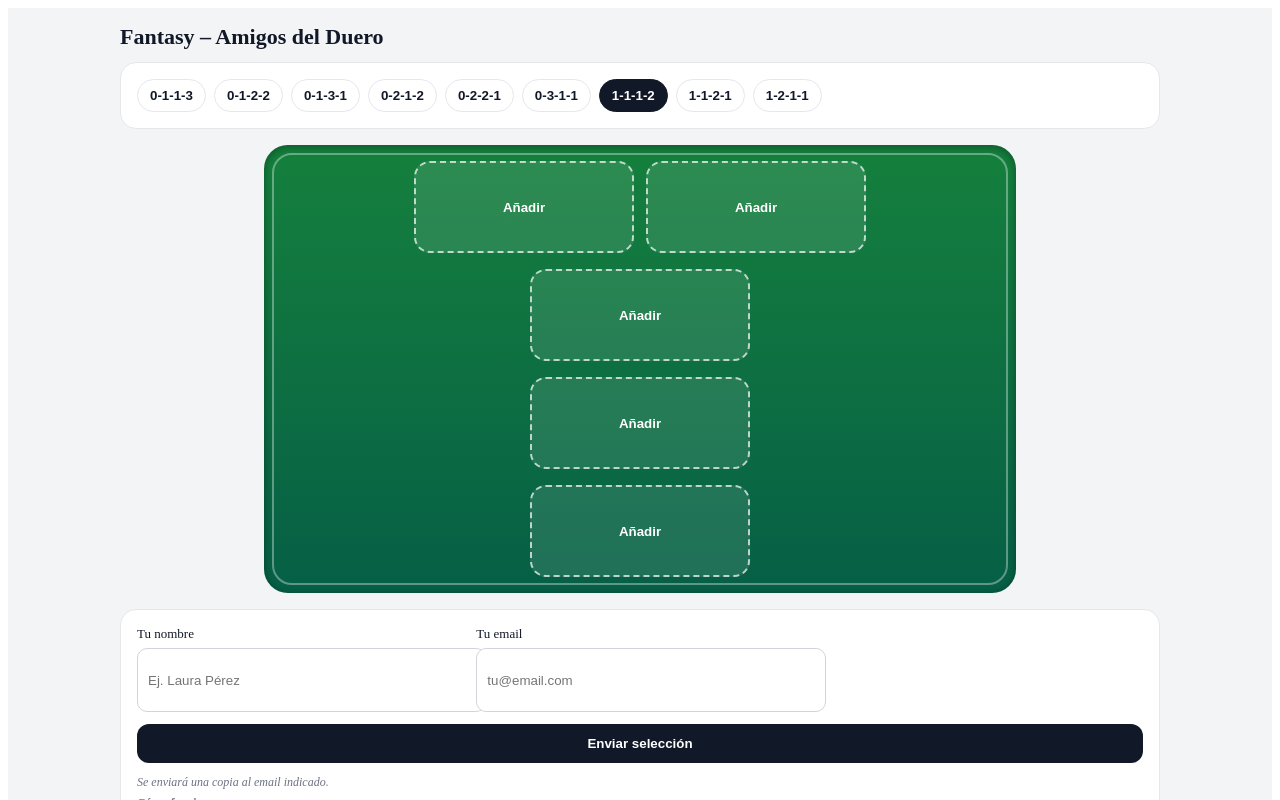
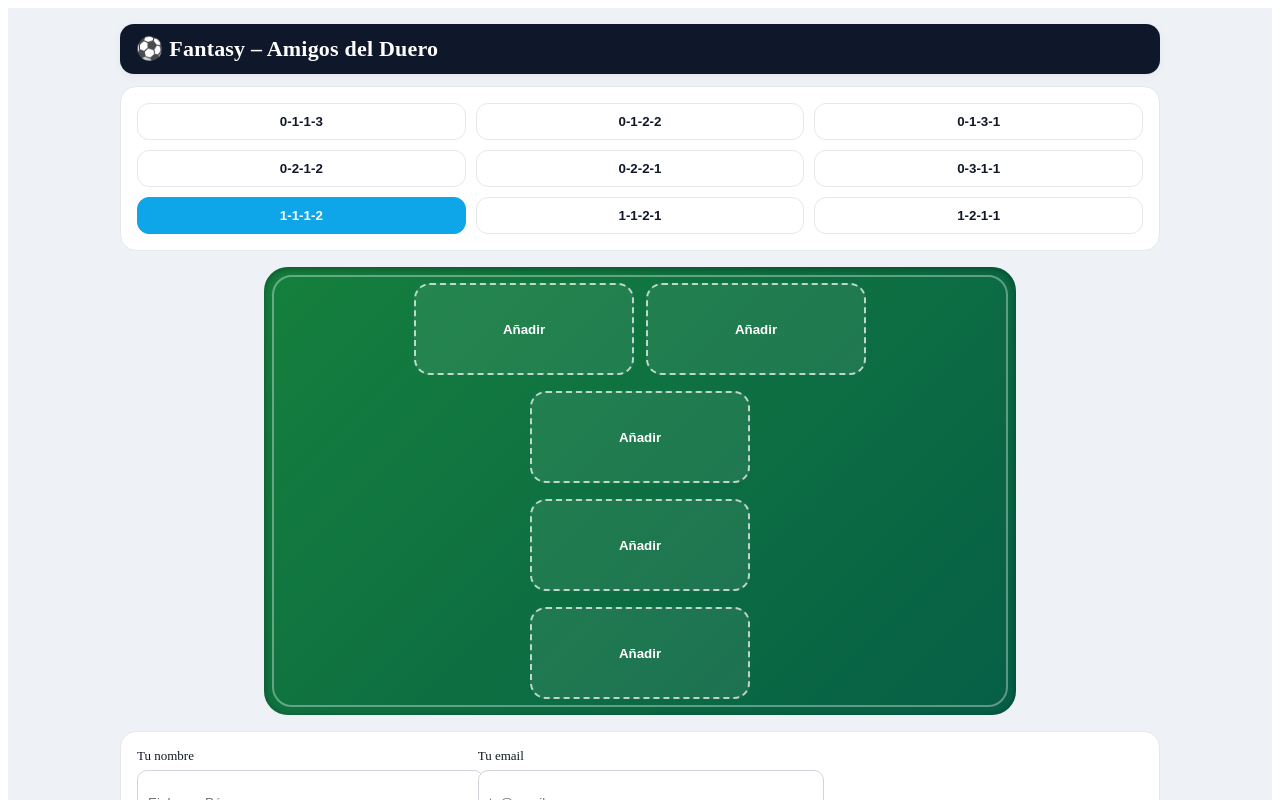
Before and after one commit to GuillemSanTou07/fantasy-aduero, a Next.js app: page / in a window 1280 px wide. Shown: the top 800 px of the page. Built offline with nearby package versions, Linux system fonts and the light colour scheme.

Commit message:
index.tsx

```diff
--- a/pages/index.tsx
+++ b/pages/index.tsx
@@ -1,11 +1,15 @@
 import React from "react";
+
+// ===== App simple con selección en CAMPO (Next.js + TS) =====
 
 type Role = "PT" | "DF" | "MC" | "DL";
 
 const POS: Role[] = ["PT", "DF", "MC", "DL"];
 const POS_COLORS: Record<Role, string> = { PT: "#f59e0b", DF: "#3b82f6", MC: "#10b981", DL: "#ef4444" };
 const FORMATIONS = [
-  "0-1-1-3","0-1-2-2","0-1-3-1","0-2-1-2","0-2-2-1","0-3-1-1","1-1-1-2","1-1-2-1","1-2-1-1",
+  "0-1-1-3","0-1-2-2","0-1-3-1",
+  "0-2-1-2","0-2-2-1","0-3-1-1",
+  "1-1-1-2","1-1-2-1","1-2-1-1",
 ] as const;
 const EMAIL_TO = process.env.NEXT_PUBLIC_MAIL_TO || "08guillem80@gmail.com";
 
@@ -36,7 +40,7 @@ function formationToCounts(f: typeof FORMATIONS[number]) {
   return { PT: pt || 0, DF: df || 0, MC: mc || 0, DL: dl || 0 };
 }
 
-// ==== Helper de resumen (no cambia) ====
+// ==== Helper puro para poder testear: construye el texto del resumen ====
 function buildSummaryText({
   formation, lineup, captainId, participantName, participantEmail,
 }: {
@@ -83,19 +87,26 @@ function useLineup(formation: typeof FORMATIONS[number]) {
   return { lineup, setLineup, counts };
 }
 
-function Chip({ children, active, onClick }: { children: React.ReactNode; active?: boolean; onClick?: () => void }) {
+// ===== UI =====
+function Chip({
+  children, active, onClick, style,
+}: {
+  children: React.ReactNode; active?: boolean; onClick?: () => void; style?: React.CSSProperties;
+}) {
   return (
     <button
       onClick={onClick}
       title={String(children)}
       style={{
-        padding: "8px 12px",
-        borderRadius: 999,
-        border: active ? "1px solid #111827" : "1px solid #e5e7eb",
-        background: active ? "#111827" : "#fff",
+        padding: "10px 12px",
+        borderRadius: 12,
+        border: active ? "1px solid #0ea5e9" : "1px solid #e5e7eb",
+        background: active ? "#0ea5e9" : "#fff",
         color: active ? "#fff" : "#111827",
-        fontWeight: 700,
+        fontWeight: 800,
         cursor: "pointer",
+        width: "100%",
+        ...style,
       }}
     >
       {children}
@@ -107,16 +118,9 @@ function RoleBadge({ role }: { role: Role }) {
   return (
     <span
       style={{
-        display: "inline-flex",
-        alignItems: "center",
-        justifyContent: "center",
-        width: 28,
-        height: 28,
-        borderRadius: 999,
-        background: POS_COLORS[role],
-        color: "#fff",
-        fontSize: 12,
-        fontWeight: 900,
+        display: "inline-flex", alignItems: "center", justifyContent: "center",
+        width: 28, height: 28, borderRadius: 999,
+        background: POS_COLORS[role], color: "#fff", fontSize: 12, fontWeight: 900,
       }}
     >
       {role}
@@ -132,19 +136,15 @@ type Slot = {
   onCaptain?: () => void;
 };
 
-// === CAMPO centrado ===
+// Wrapper centrado para el campo
 function Pitch({ rows }: { rows: Array<{ role: Role; players: Slot[] }> }) {
   return (
     <div style={{ display: "flex", justifyContent: "center" }}>
       <div
         style={{
-          width: "100%",
-          maxWidth: 720,
-          borderRadius: 24,
-          padding: 16,
-          background: "linear-gradient(#15803d,#065f46)",
-          position: "relative",
-          overflow: "hidden",
+          width: "100%", maxWidth: 720, borderRadius: 24, padding: 16,
+          background: "linear-gradient(135deg,#15803d,#065f46)",
+          position: "relative", overflow: "hidden",
           boxShadow: "inset 0 2px 8px rgba(0,0,0,.35)",
         }}
       >
@@ -160,37 +160,30 @@ function Pitch({ rows }: { rows: Array<{ role: Role; players: Slot[] }> }) {
                     key={i}
                     onClick={slot.onClick}
                     style={{
-                      width: `${colWidth}%`,
-                      maxWidth: 220,
-                      minHeight: 92,
+                      width: `${colWidth}%`, maxWidth: 220, minHeight: 92,
                       borderRadius: 16,
                       border: slot.player ? `2px solid ${POS_COLORS[slot.role]}` : "2px dashed rgba(255,255,255,.7)",
-                      background: slot.player ? "#fff" : "rgba(255,255,255,.1)",
+                      background: slot.player ? "#fff" : "rgba(255,255,255,.08)",
                       color: slot.player ? "#111827" : "#fff",
-                      padding: 10,
-                      cursor: "pointer",
+                      padding: 10, cursor: "pointer",
                       boxShadow: slot.player ? "0 2px 6px rgba(0,0,0,.08)" : "none",
                     }}
                   >
                     {slot.player ? (
                       <div style={{ display: "grid", gap: 6 }}>
-                        {/* NOMBRE + DL + C en la MISMA línea */}
-                        <div style={{ display: "inline-flex", alignItems: "center", gap: 10 }}>
+                        {/* Posición (izq) + Nombre (centrado) + C (dcha) */}
+                        <div style={{ display: "flex", alignItems: "center", justifyContent: "center", gap: 10 }}>
+                          <RoleBadge role={slot.role} />
                           <span
+                            title={slot.player.name}
                             style={{
-                              fontSize: 15,
-                              fontWeight: 700,
-                              lineHeight: "28px",
-                              whiteSpace: "nowrap",
-                              overflow: "hidden",
-                              textOverflow: "ellipsis",
-                              maxWidth: 130,
+                              fontSize: 16, fontWeight: 800, lineHeight: "28px",
+                              whiteSpace: "nowrap", overflow: "hidden", textOverflow: "ellipsis",
+                              maxWidth: 120, textAlign: "center",
                             }}
-                            title={slot.player.name}
                           >
                             {slot.player.name}
                           </span>
-                          <RoleBadge role={slot.role} />
                           <button
                             onClick={(e) => {
                               e.stopPropagation();
@@ -198,15 +191,10 @@ function Pitch({ rows }: { rows: Array<{ role: Role; players: Slot[] }> }) {
                             }}
                             title={slot.isCaptain ? "Quitar capitana" : "Marcar como capitana"}
                             style={{
-                              width: 28,
-                              height: 28,
-                              borderRadius: 999,
+                              width: 28, height: 28, borderRadius: 999,
                               border: slot.isCaptain ? "2px solid #f59e0b" : "1px solid #e5e7eb",
                               background: slot.isCaptain ? "#fde68a" : "#fff",
-                              color: "#92400e",
-                              fontSize: 12,
-                              fontWeight: 900,
-                              cursor: "pointer",
+                              color: "#92400e", fontSize: 12, fontWeight: 900, cursor: "pointer",
                               boxShadow: "0 1px 3px rgba(0,0,0,.15)",
                             }}
                           >
@@ -264,6 +252,7 @@ export default function App() {
     setModal(null);
   }
 
+  // Filas del campo (DL, MC, DF, PT)
   const rows = React.useMemo(() => {
     const displayOrder: Role[] = ["DL", "MC", "DF", "PT"].filter((r) => (counts as any)[r] > 0) as Role[];
     return displayOrder.map((role) => ({
@@ -299,9 +288,7 @@ export default function App() {
       const res = await fetch("/api/submit", {
         method: "POST",
         headers: { "Content-Type": "application/json" },
-        body: JSON.stringify({
-          formation, lineup, captainId, participantName, participantEmail, botField,
-        }),
+        body: JSON.stringify({ formation, lineup, captainId, participantName, participantEmail, botField }),
       });
       if (!res.ok) {
         const t = await res.text();
@@ -317,20 +304,24 @@ export default function App() {
   }
 
   return (
-    <div style={{ minHeight: "100vh", background: "#f3f4f6", color: "#111827" }}>
+    <div style={{ minHeight: "100vh", background: "#eef2f7", color: "#111827" }}>
       <div style={{ maxWidth: 1040, margin: "0 auto", padding: 16 }}>
-        <header style={{ display: "flex", alignItems: "center", gap: 12, marginBottom: 12 }}>
-          <h1 style={{ fontSize: 22, fontWeight: 900, margin: 0 }}>Fantasy – Amigos del Duero</h1>
-          <div style={{ flex: 1 }} />
+        {/* Header mejorado */}
+        <header style={{ background: "#0f172a", color: "#fff", borderRadius: 14, padding: "12px 16px", marginBottom: 12, boxShadow: "0 2px 10px rgba(0,0,0,.05)" }}>
+          <h1 style={{ fontSize: 22, fontWeight: 900, margin: 0, letterSpacing: .2 }}>
+            ⚽ Fantasy – Amigos del Duero
+          </h1>
         </header>
 
-        {/* Formación */}
+        {/* Formación: cuadrícula 3x3 */}
         <section style={{ background: "#fff", border: "1px solid #e5e7eb", borderRadius: 16, padding: 16, marginBottom: 16 }}>
-          <div style={{ display: "flex", gap: 8, flexWrap: "wrap" }}>
+          <div style={{
+            display: "grid",
+            gridTemplateColumns: "repeat(3, minmax(0, 1fr))",
+            gap: 10,
+          }}>
             {FORMATIONS.map((f) => (
-              <Chip key={f} active={formation === f} onClick={() => setFormation(f)}>
-                {f}
-              </Chip>
+              <Chip key={f} active={formation === f} onClick={() => setFormation(f)}>{f}</Chip>
             ))}
           </div>
         </section>
@@ -342,12 +333,12 @@ export default function App() {
 
         {/* Datos y envío */}
         <section style={{ background: "#fff", border: "1px solid #e5e7eb", borderRadius: 16, padding: 16, marginBottom: 16 }}>
-          {/* Grid responsive y nivelado */}
+          {/* Más separación y nivelado */}
           <div style={{
             display: "grid",
-            gridTemplateColumns: "repeat(auto-fit, minmax(260px, 1fr))",
-            gap: 12,
-            alignItems: "end", // ⬅️ alinea ambos inputs a la misma altura
+            gridTemplateColumns: "repeat(auto-fit, minmax(280px, 1fr))",
+            gap: 16,
+            alignItems: "end",
           }}>
             <div>
               <label style={{ display: "block", fontSize: 13, marginBottom: 6 }}>Tu nombre</label>
@@ -395,15 +386,14 @@ export default function App() {
             </div>
           </div>
 
-          {/* Nota de email + reglas */}
+          {/* Nota y reglas actualizadas */}
           <div style={{ marginTop: 12, fontSize: 12, color: "#6b7280" }}>
-            <em>Se enviará una copia al email indicado.</em>
+            <em>Se enviará una copia del equipo que elijas al email indicado.</em>
             <div style={{ height: 6 }} />
             <strong>Cómo funciona:</strong>
             <ul style={{ margin: "6px 0 0", paddingLeft: 18 }}>
-              <li>Elige tu equipo con la formación de arriba.</li>
-              <li>La <strong>capitana</strong> puntúa <strong>x2</strong>.</li>
-              <li>Solo un equipo por jornada; si envías varios con el mismo nombre, cuenta el <strong>último</strong>.</li>
+              <li>Selecciona tu formación y escoge hasta 5 jugadoras por posición.</li>
+              <li>Selecciona una capitana (los puntos que haga se multiplicarán x2).</li>
             </ul>
           </div>
         </section>
@@ -453,7 +443,7 @@ export default function App() {
   );
 }
 
-// ===== Tests rápidos (opcionales) =====
+// ===== Tests rápidos en cliente =====
 if (typeof window !== "undefined") {
   (function runDevTests(){
     try {
@@ -462,7 +452,9 @@ if (typeof window !== "undefined") {
       console.assert(txt.includes("Formación: 1-1-1-2"), "Incluye formación");
       console.assert(txt.includes("PT: María Alonso"), "Línea PT correcta");
       [
-        "0-1-1-3","0-1-2-2","0-1-3-1","0-2-1-2","0-2-2-1","0-3-1-1","1-1-1-2","1-1-2-1","1-2-1-1"
+        "0-1-1-3","0-1-2-2","0-1-3-1",
+        "0-2-1-2","0-2-2-1","0-3-1-1",
+        "1-1-1-2","1-1-2-1","1-2-1-1"
       ].forEach((f) => {
         const [pt, df, mc, dl] = f.split("-").map((n) => parseInt(n, 10));
         console.assert((pt + df + mc + dl) === 5, `Formación ${f} debe tener 5 jugadoras`);
```
